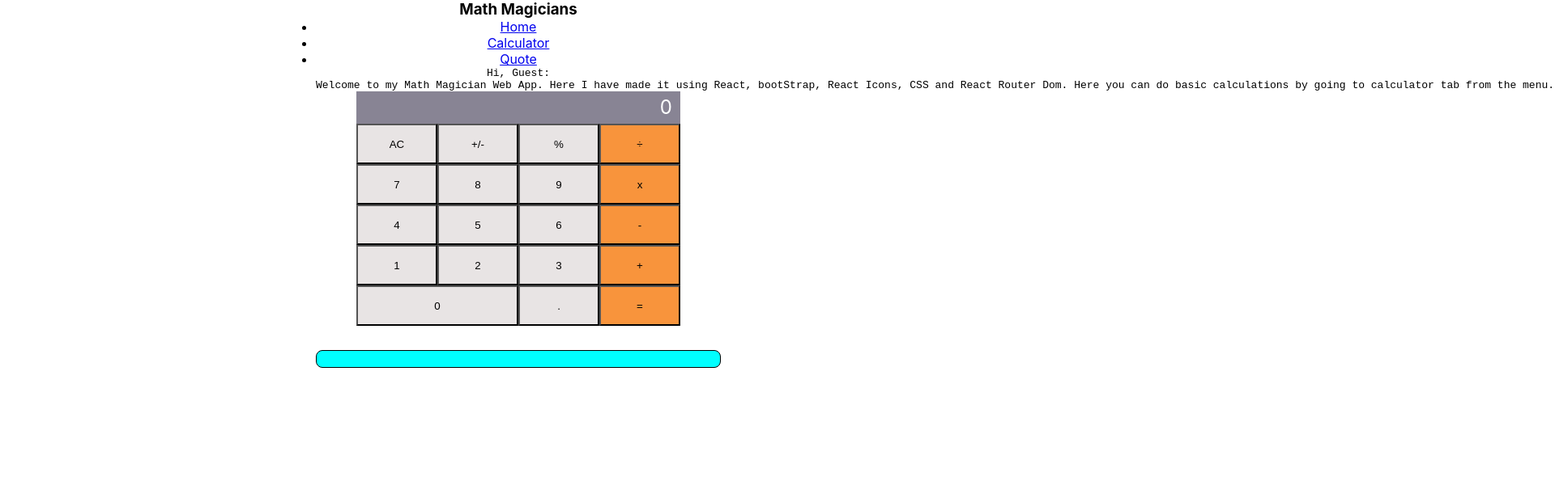
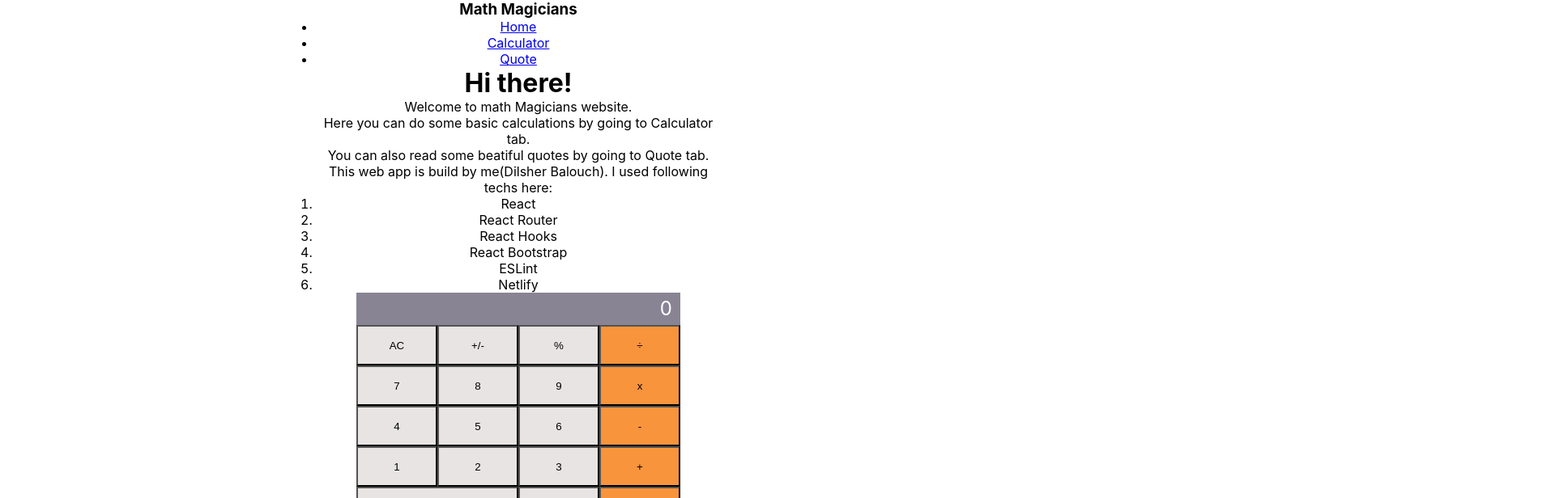
Before and after one commit to DilsherB/math-magician, a React (Create React App) app: page / in a window 1280 px wide. Shown: the top 616 px of the page at 81% size, 1920 px wide, since content can reach past the window. Built offline with nearby package versions, Linux system fonts and the light colour scheme; no server answers.

Commit message:
Home page edited.

```diff
--- a/src/components/Home.js
+++ b/src/components/Home.js
@@ -2,15 +2,28 @@ import React from "react";
 
 const Home = () => {
   return (
-    <pre className="home">
-      Hi, Guest:
+    <div>
+      <h1>Hi there!</h1>
       <p>
-        Welcome to my Math Magician Web App. Here I have made it using React,
-        bootStrap, React Icons, CSS and React Router Dom.
-        Here you can do basic calculations by going to calculator tab from the menu.
-        You can also view a random quote by going to the quote tab from the menu.
+        Welcome to math Magicians website.
+        <br />
+        Here you can do some basic calculations by going to Calculator tab.
+        <br />
+        You can also read some beatiful quotes by going to Quote tab.
+        <br />
+        This web app is build by me(Dilsher Balouch). I used following techs
+        here:
+        <br />
+        <ol>
+          <li>React</li>
+          <li>React Router</li>
+          <li>React Hooks</li>
+          <li>React Bootstrap</li>
+          <li>ESLint</li>
+          <li>Netlify</li>
+        </ol>{" "}
       </p>
-    </pre>
+    </div>
   );
 };
 
```
